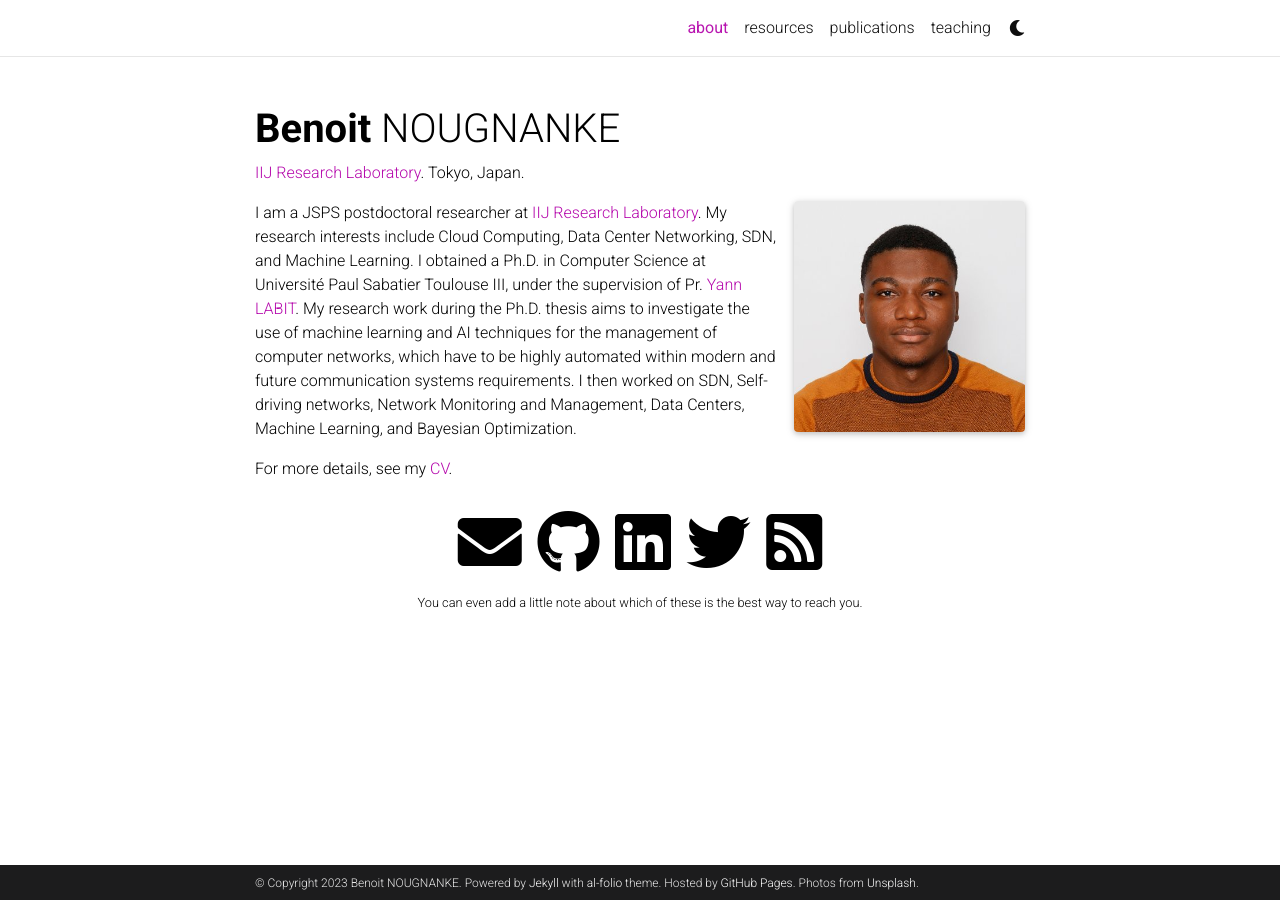
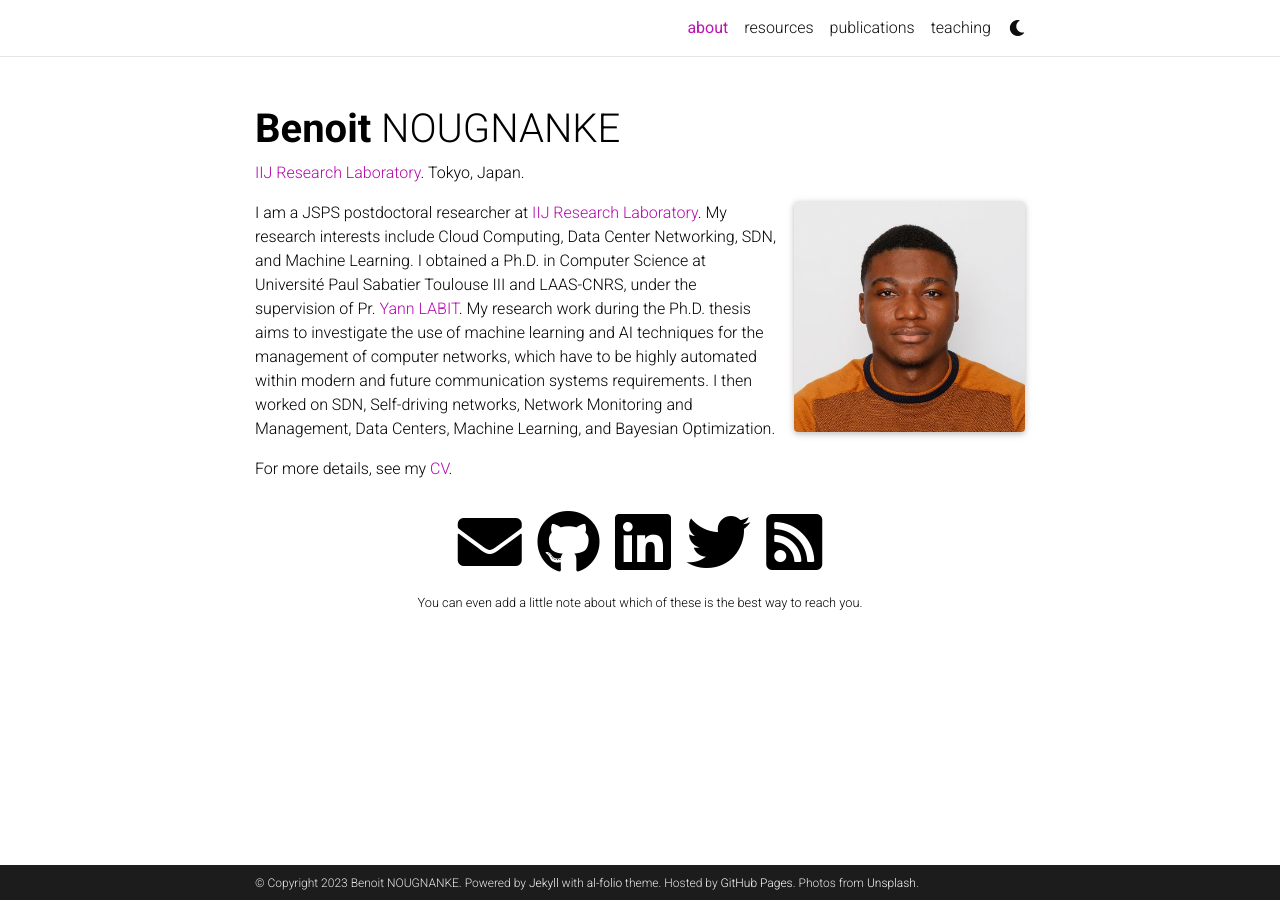
Before and after one commit to nougnanke/nougnanke.github.io, a Jekyll site: the page built from _pages/about.md, in a window 1280 px wide. Built offline with Jekyll 4.4.1, drawn with Linux system fonts in a browser that asks for light colours; full-size pictures stand in for the smaller copies a plugin makes; comment, search, counter and statistics services are not loaded; a style sheet for code colours, icons or effects is not loaded.

Commit message:
commt 11

```diff
--- a/_pages/about.md
+++ b/_pages/about.md
@@ -17,7 +17,7 @@ social: true  # includes social icons at the bottom of the page
 ---
 
 I am a JSPS postdoctoral researcher at [IIJ Research Laboratory](https://www.iijlab.net/). My research interests include Cloud Computing, Data Center Networking, SDN, and Machine Learning.
-I obtained a Ph.D. in Computer Science at Université Paul Sabatier Toulouse III, under the supervision of Pr.
+I obtained a Ph.D. in Computer Science at Université Paul Sabatier Toulouse III and LAAS-CNRS, under the supervision of Pr.
 [Yann LABIT](https://www.laas.fr/public/annuaire?userid=399). My research work during the Ph.D. thesis aims to investigate the use of machine learning and AI techniques for the management of computer networks, which have to be highly automated within modern and future communication systems requirements. I then worked on SDN, Self-driving networks, Network Monitoring and Management, Data Centers, Machine Learning, and Bayesian Optimization.
 
 For more details, see my [CV](../assets/pdf/CV_PhD_NOUGNANKE_pub.pdf).
```
Also changed, not shown: _pages/publications.md (+1 -1 lines), _pages/teaching.md (+1 -1 lines), 1 other file.
